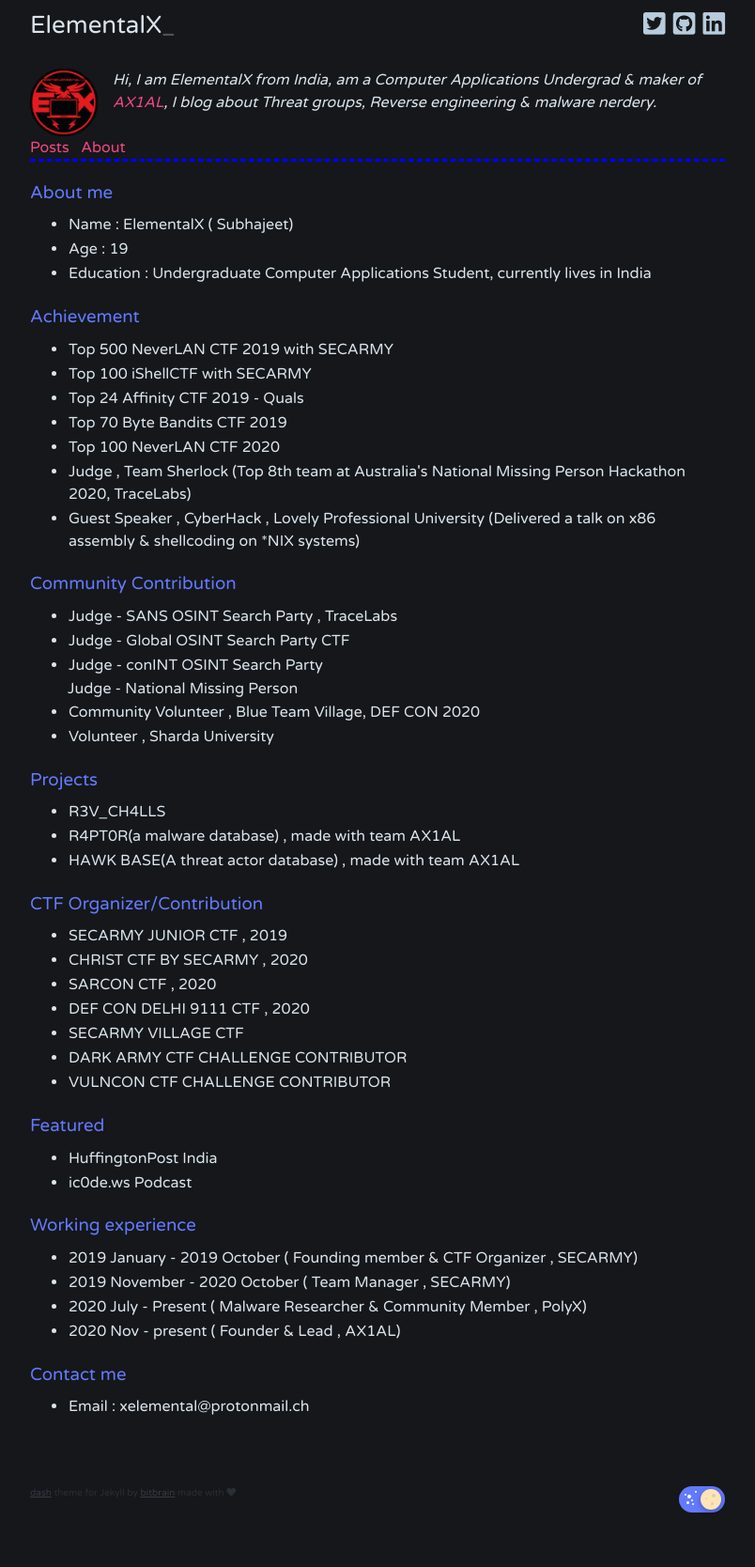
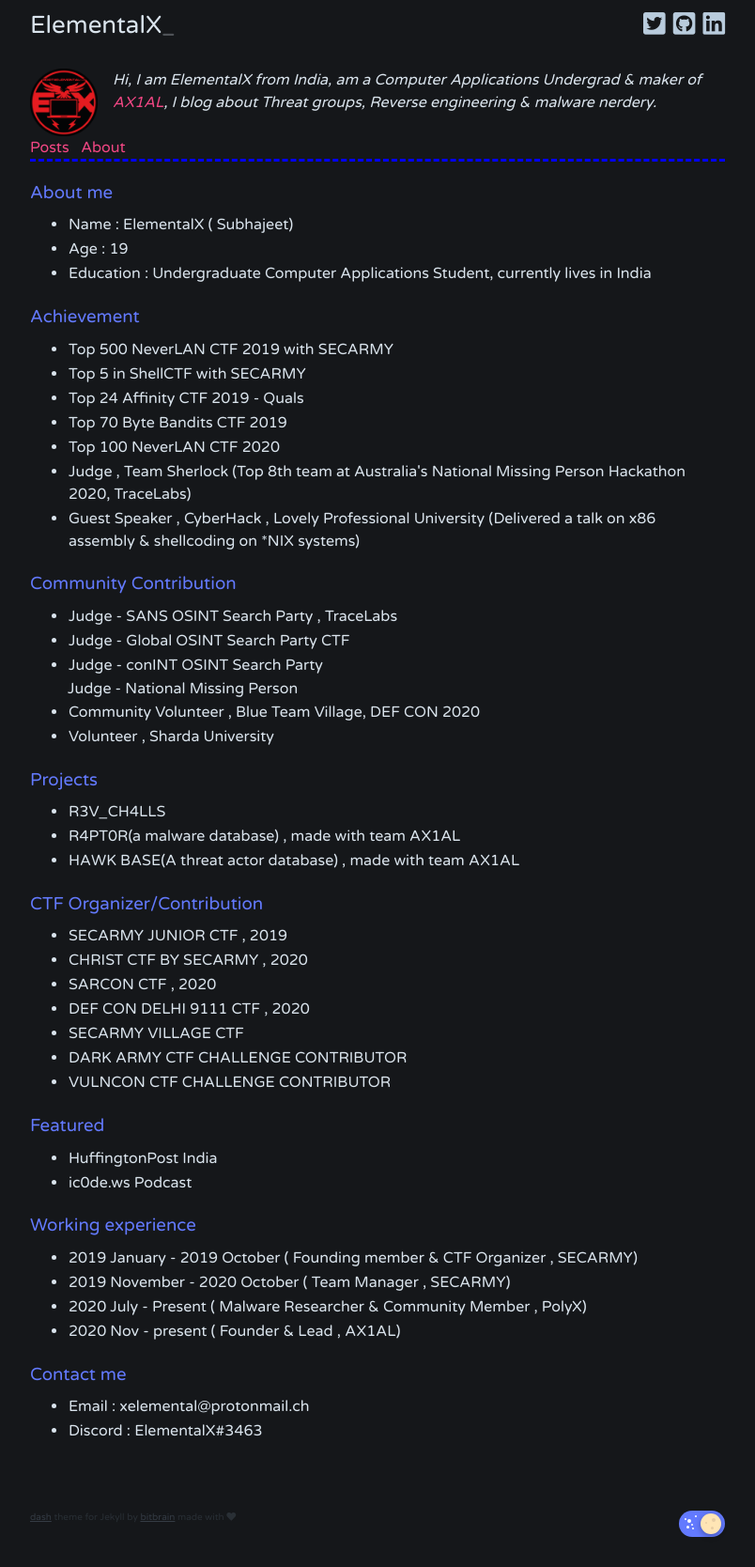
Before and after one commit to xelemental/xelemental.github.io, a Jekyll site: the page built from about/index.html, in a window 1280 px wide. Shown: the whole page at 94% size, without its empty margins (238-1042 px from the left). Built offline with Jekyll 4.4.1, drawn with Linux system fonts in a browser that asks for light colours; before the commit the page ends 1642 px from its top, so only the background shows below that.

Commit message:
Update index.html

```diff
--- a/about/index.html
+++ b/about/index.html
@@ -22,7 +22,7 @@
 <h3>Achievement</h3>
 <ul>
   <li>Top 500 NeverLAN CTF 2019 with SECARMY </li>
-  <li>Top 100 iShellCTF with SECARMY   </li>
+  <li>Top 5 in ShellCTF with SECARMY   </li>
   <li>Top 24 Affinity CTF 2019 - Quals  </li>
   <li>Top 70 Byte Bandits CTF 2019</li>
   <li>Top 100 NeverLAN CTF 2020</li>
@@ -77,6 +77,7 @@
 <h3>Contact me</h3>
 <ul>
   <li>Email : xelemental@protonmail.ch</li>
+  <li>Discord : ElementalX#3463</li>
 </ul>
 <br/>
 <br/>
```
